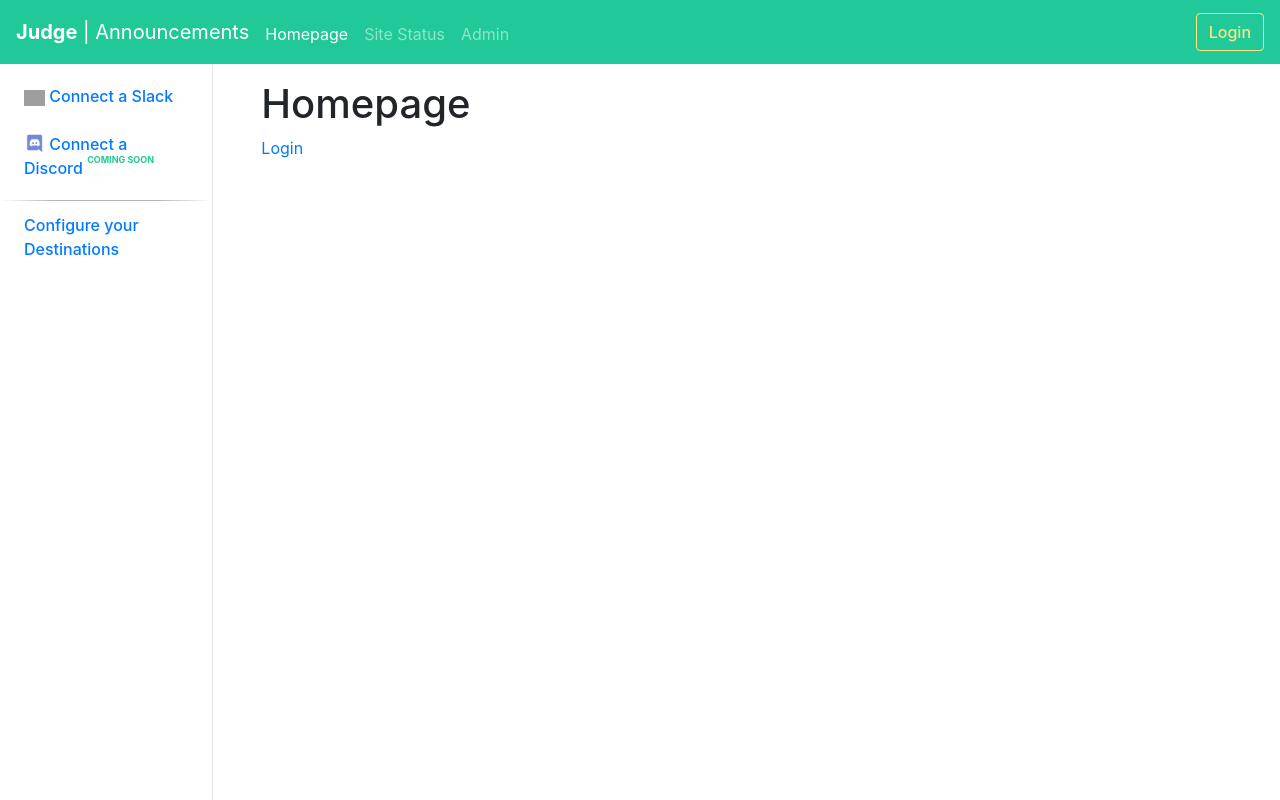
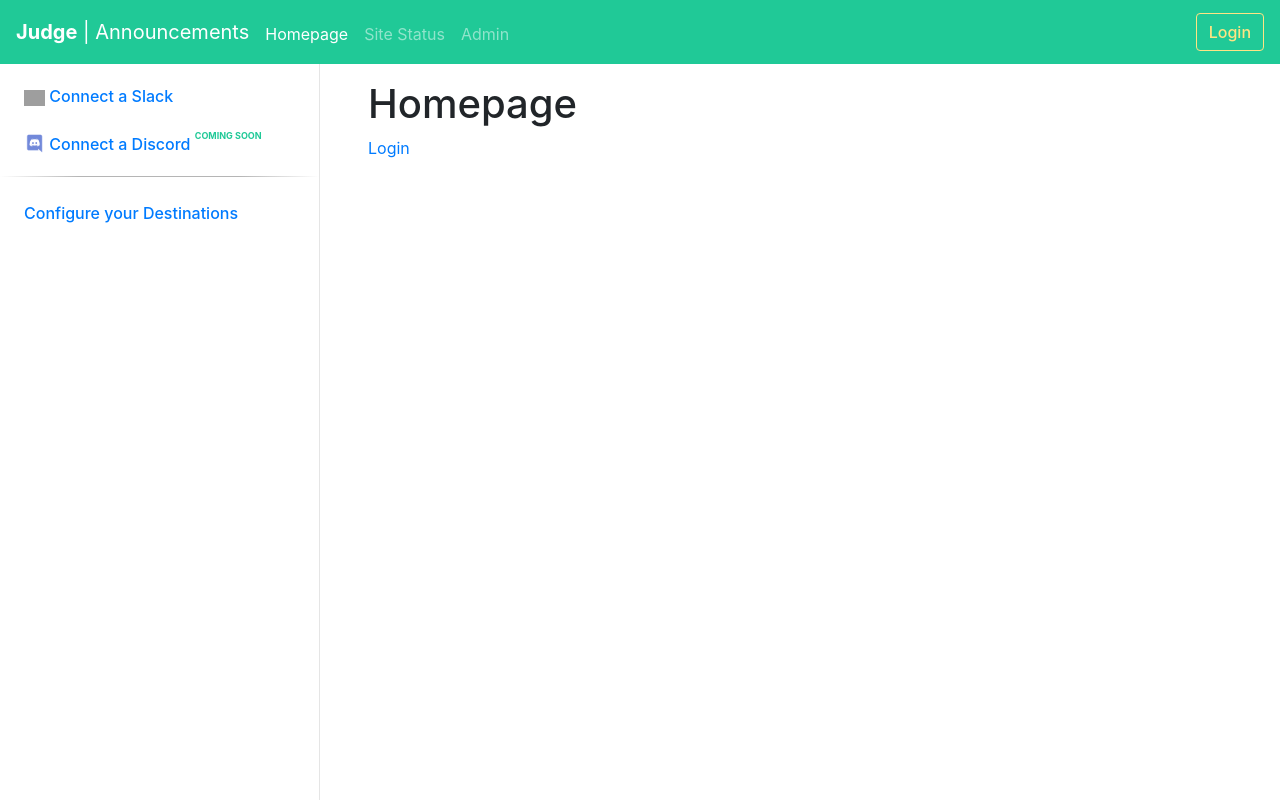
Before and after one commit to dcollinsn/judge-announcements, a Django app: page / in a window 1280 px wide. Run offline with Django 3.2, Linux system fonts and the light colour scheme; style sheets or scripts are compiled from the project's sources; some libraries are stand-ins or nearby versions; grey boxes are pictures that could not be loaded.

Commit message:
Tweak some layout

```diff
--- a/static/css/style.scss
+++ b/static/css/style.scss
@@ -4,8 +4,12 @@
 @import "bootstrap/scss/bootstrap";
 
 // General theming and layout
+
+// Header is the top bar, it is laid out as a flex row or column depending on
+// screen size.
 header {
   background-color: $teal;
+  // Set min height so that we can set the sidebar height to add up to 100vh
   min-height: 4rem;
 
   // Login/Logout button
@@ -15,23 +19,34 @@ header {
     border-color: #ffe484;
   }
 
-  // Override position of nav-links to align text
+  // Override position of nav-links to align text. Naturally both paddings are
+  // 0.5rem.
   .nav-link {
     padding-top: 0.625rem;
     padding-bottom: 0.375rem;
   }
 }
 
+// Sidebar is the main menu, it is either on the left side or collapsible at
+// top of screen depending on screen size.
 .ja-sidebar {
-  border-right: 1px solid rgba(0,0,0,.1);
+  // In sidebar mode (rather than hamburger mode) set height to the screen
+  // height minus the header, and border
   @media (min-width: 768px) {
+    border-right: 1px solid rgba(0,0,0,.1);
     height: calc(100vh - 4rem);
   }
+  // This is the link container
   .ja-sidebar-links {
     padding-top: 1rem;
     padding-bottom: 1rem;
     margin-right: -15px;
     margin-left: -15px;
+    // Always display in sidebar mode (overrides collapse)
+    @media (min-width: 768px) {
+      display: block !important;
+    }
+    // This is the individual link
     .ja-sidebar-link {
       display: block;
       padding: .25rem 1.5rem;
@@ -42,18 +57,24 @@ header {
         vertical-align: text-bottom;
       }
     }
+    // Offset divider - tweak padding and margin values to match the spacing of
+    // the link elements
     .divider {
       display: block;
       content: ' ';
       width: 100%;
       height: 1px;
-      margin-bottom: 0.5em;
+      padding: 0 1.5rem;
+      margin-top: 0.25rem;
+      margin-bottom: 1.25rem;
+      // Many different ways to set the same gradient
       background: -moz-linear-gradient(left, rgba(181,181,181,0) 0%, #b5b5b5 25%, #b5b5b5 75%, rgba(181,181,181,0) 100%);
       background: -webkit-gradient(linear, left top, right top, color-stop(0%, rgba(181,181,181,0)), color-stop(25%, #b5b5b5), color-stop(75%, #b5b5b5), color-stop(100%, rgba(181,181,181,0)));
       background: -webkit-linear-gradient(left, rgba(181,181,181,0) 0%, #b5b5b5 25%, #b5b5b5 75%, rgba(181,181,181,0) 100%);
       background: -o-linear-gradient(left, rgba(181,181,181,0) 0%, #b5b5b5 25%, #b5b5b5 75%, rgba(181,181,181,0) 100%);
       background: -ms-linear-gradient(left, rgba(181,181,181,0) 0%, #b5b5b5 25%, #b5b5b5 75%, rgba(181,181,181,0) 100%);
-      background: linear-gradient(left, rgba(181,181,181,0) 0%, #b5b5b5 25%, #b5b5b5 75%, rgba(181,181,181,0) 100%); filter: progid:DXImageTransform.Microsoft.gradient( startColorstr='#00b5b5b5', endColorstr='#00b5b5b5',GradientType=1);
+      background: linear-gradient(left, rgba(181,181,181,0) 0%, #b5b5b5 25%, #b5b5b5 75%, rgba(181,181,181,0) 100%);
+      filter: progid:DXImageTransform.Microsoft.gradient( startColorstr='#00b5b5b5', endColorstr='#00b5b5b5',GradientType=1);
       margin-top: 5px;
     }
   }
--- a/templates/announcements/nav.html
+++ b/templates/announcements/nav.html
@@ -21,7 +21,7 @@
       Login
     </a>
   {% endif %}
-  <button class="navbar-nav btn btn-link d-md-none p-0 ml-3" type="button" data-toggle="collapse" data-target="#ja-nav" aria-controls="ja-nav" aria-expanded="true">
+  <button class="navbar-nav btn btn-link d-md-none p-0 ml-3" type="button" data-toggle="collapse" data-target="#ja-nav">
     <svg xmlns="http://www.w3.org/2000/svg" viewBox="0 0 30 30" width="30" height="30" focusable="false"><title>Menu</title><path stroke="currentColor" stroke-width="2" stroke-linecap="round" stroke-miterlimit="10" d="M4 7h22M4 15h22M4 23h22"></path></svg>
   </button>
 </header>
--- a/templates/announcements/sidebar.html
+++ b/templates/announcements/sidebar.html
@@ -1,4 +1,4 @@
-<nav class="ja-sidebar-links collapse show" id="ja-nav">
+<nav class="ja-sidebar-links collapse" id="ja-nav">
   <div class="ja-sidebar-link"><a href="{% url 'slack_connect' %}">
     <img src="/static/slack-icon.jpg" width="21px">
     Connect a Slack
--- a/templates/base.html
+++ b/templates/base.html
@@ -21,10 +21,10 @@
 
     <div class="container-fluid">
       <div class="row flex-xl-nowrap">
-        <div class="col-12 col-md-3 col-lg-2 ja-sidebar">
+        <div class="col-12 col-md-4 col-lg-3 ja-sidebar">
           {% include 'announcements/sidebar.html' %}
         </div>
-        <main class="col-12 col-md-9 col-lg-10 py-md-3 pl-md-5 ja-content" role="main">
+        <main class="col-12 col-md-8 col-lg-9 py-md-3 pl-md-5 ja-content" role="main">
           <h1>{% block content_title %}{% endblock %}</h1>
           {% block content %}{% endblock %}
         </main>
@@ -34,9 +34,6 @@
     <script src="/static/jquery.min.js"></script>
     <script src="/static/popper.min.js"></script>
     <script src="/static/js/bootstrap.min.js"></script>
-    <script src="https://code.jquery.com/jquery-3.3.1.slim.min.js" integrity="sha384-q8i/X+965DzO0rT7abK41JStQIAqVgRVzpbzo5smXKp4YfRvH+8abtTE1Pi6jizo" crossorigin="anonymous"></script>
-    <script src="https://cdnjs.cloudflare.com/ajax/libs/popper.js/1.14.3/umd/popper.min.js" integrity="sha384-ZMP7rVo3mIykV+2+9J3UJ46jBk0WLaUAdn689aCwoqbBJiSnjAK/l8WvCWPIPm49" crossorigin="anonymous"></script>
-    <script src="https://stackpath.bootstrapcdn.com/bootstrap/4.1.3/js/bootstrap.min.js" integrity="sha384-ChfqqxuZUCnJSK3+MXmPNIyE6ZbWh2IMqE241rYiqJxyMiZ6OW/JmZQ5stwEULTy" crossorigin="anonymous"></script>
     <!--<script src="https://unpkg.com/material-components-web@latest/dist/material-components-web.min.js" type="text/javascript"></script>-->
   </body>
 </html>
```
